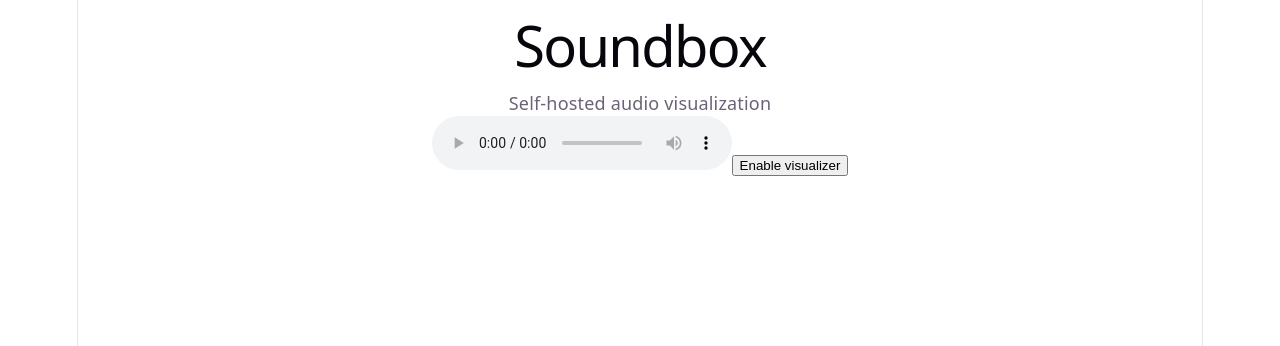
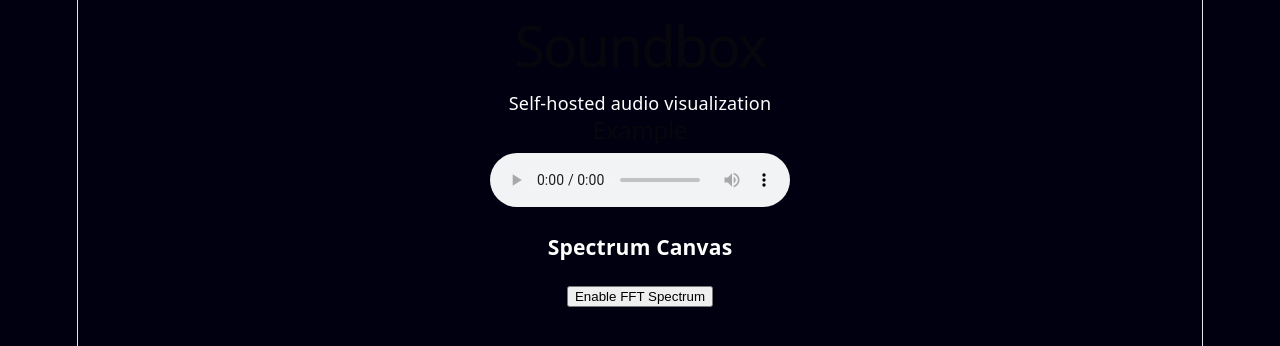
Before and after one commit to mattgebert/soundbox, a React (Vite) app: page / in a window 1280 px wide. Shown: the top 346 px of the page. Built offline with nearby package versions, Linux system fonts and the light colour scheme.

Commit message:
fix(SpectrumCanvas.tsx): big improvements and renaming move
adjusted FFT to work across logarithmic scale, also renamed to be a component subdirectory. added css theme dependencies

```diff
--- a/src/App.tsx
+++ b/src/App.tsx
@@ -1,16 +1,16 @@
 import { useRef, useState } from "react";
 
-import SpectrumCanvas from "./widgets/SpectrumCanvas";
+import SpectrumCanvas from "./components/SpectrumCanvas";
 
 export default function App() {
   const audioRef = useRef<HTMLAudioElement | null>(null);
   const analyserRef = useRef<AnalyserNode | null>(null);
   const audioContextRef = useRef<AudioContext | null>(null);
 
-  const [ready, setReady] = useState(false);
+  const [readySpectra, setReadySpectra] = useState(false);
   const [analyser, setAnalyser] = useState<AnalyserNode | null>(null);
 
-  async function enableVisualizer() {
+  async function enableSpectrumAnalyser() {
     const audio = audioRef.current;
 
     if (!audio) {
@@ -52,7 +52,7 @@ export default function App() {
      * Updating state causes React to render SpectrumCanvas below.
      */
     setAnalyser(newAnalyser);
-    setReady(true);
+    setReadySpectra(true);
   }
 
   return (
@@ -61,11 +61,15 @@ export default function App() {
 
       <p>Self-hosted audio visualization</p>
 
-      <audio ref={audioRef} controls src="./public/music/yes-jesus-loves-me.mp3" />
+      <h2>Example</h2>
+      <audio ref={audioRef} controls src="music/yes-jesus-loves-me.mp3" />
 
-      <button type="button" onClick={enableVisualizer} disabled={ready}>
-        {ready ? "Visualizer enabled" : "Enable visualizer"}
+      <h3>Spectrum Canvas</h3>
+
+      <button type="button" onClick={enableSpectrumAnalyser} disabled={readySpectra}>
+        {readySpectra ? "FFT Spectrum enabled" : "Enable FFT Spectrum"}
       </button>
+      <br />
 
       <SpectrumCanvas analyser={analyser} />
     </main>
--- a/src/widgets/SpectrumCanvas.tsx
+++ b/src/components/SpectrumCanvas.tsx
@@ -3,6 +3,22 @@ import { useEffect, useRef } from "react";
 type Props = {
   analyser: AnalyserNode | null;
 };
+
+// CSS
+import styles from "../styles/SpectrumCanvas.module.css";
+import "../styles/global.css";
+import { primaryColor, secondaryColor, tertiaryColor } from "../util/colors.tsx";
+
+function hexMap(value: number, base: string = tertiaryColor): string {
+  const r = parseInt(base.slice(1, 3), 16);
+  const g = parseInt(base.slice(3, 5), 16);
+  const b = parseInt(base.slice(5, 7), 16);
+  const frac = value / 255.0;
+  const newR = Math.min(255, Math.floor(r * frac));
+  const newG = Math.min(255, Math.floor(g * frac));
+  const newB = Math.min(255, Math.floor(b * frac));
+  return `rgb(${newR}, ${newG}, ${newB})`;
+}
 
 /**
  * Renders a canvas containing the frequency spectrum provided by an
@@ -51,28 +67,17 @@ export default function SpectrumCanvas({ analyser }: Props) {
       activeAnalyser.getByteFrequencyData(frequencyData);
       activeContext.clearRect(0, 0, activeCanvas.width, activeCanvas.height);
 
-      // Add a label at the bottom left corner for the sampling rate
-      activeContext.fillStyle = "black";
-      activeContext.font = "12px Arial";
-      activeContext.fillText(
-        `Sampling Rate: ${activeAnalyser.context.sampleRate} Hz` +
-          `, FFT Size: ${activeAnalyser.fftSize}` +
-          `,\nDfreq: ${dfreq.toFixed(2)} Hz`,
-        10,
-        activeCanvas.height - 10,
-      );
-
       // Draw octave lines and labels
       for (let i = 0; i < octaves.length; i += 1) {
         const octave: number = octaves[i];
         const log2_octave: number = Math.log2(octave + 1); // +1 to avoid log2(0)
         const x: number = (log2_octave - min_log_f) * dx;
-        activeContext.strokeStyle = "rgba(255, 0, 0, 0.5)"; // Red color with some transparency
+        activeContext.strokeStyle = secondaryColor; // Red color with some transparency
         activeContext.beginPath();
         activeContext.moveTo(x, 0);
         activeContext.lineTo(x, activeCanvas.height);
         activeContext.stroke();
-        activeContext.fillStyle = "black";
+        activeContext.fillStyle = primaryColor;
         activeContext.fillText(`${octave.toFixed(2)} Hz`, x + 5, 10); // Label with frequency in Hz
         // also label which C for each octave
         activeContext.fillText(`C${i}`, x + 5, 25); // Label with the nearest C note
@@ -93,8 +98,11 @@ export default function SpectrumCanvas({ analyser }: Props) {
         const x_min = (Math.log2(freq_min + 1) - min_log_f) * dx; // +1 to avoid log2(0)
         const x_max = (Math.log2(freq_max + 1) - min_log_f) * dx; // +1 to avoid log2(0)
 
+        // Use the hexMap function to set the fill style
+        const col = hexMap(frequencyData[index]);
+
         // Draw a rectangle for the frequency bin
-        activeContext.fillStyle = `rgb(${frequencyData[index]}, 50, 50)`;
+        activeContext.fillStyle = col;
         activeContext.fillRect(
           x_min,
           activeCanvas.height - height,
@@ -102,6 +110,17 @@ export default function SpectrumCanvas({ analyser }: Props) {
           height,
         );
       }
+
+      // Add a label at the bottom left corner for the sampling rate
+      activeContext.fillStyle = primaryColor;
+      activeContext.font = "12px Arial";
+      activeContext.fillText(
+        `Sampling Rate: ${activeAnalyser.context.sampleRate} Hz` +
+          `, FFT Size: ${activeAnalyser.fftSize}` +
+          `,\nDfreq: ${dfreq.toFixed(2)} Hz`,
+        10,
+        activeCanvas.height - 10,
+      );
 
       /*
        * Schedule the next frame from inside draw().
@@ -120,5 +139,5 @@ export default function SpectrumCanvas({ analyser }: Props) {
     };
   }, [analyser]);
 
-  return <canvas ref={canvasRef} width={1000} height={300} />;
+  return <canvas ref={canvasRef} width={1000} height={300} className={styles.canvas} />;
 }
```
